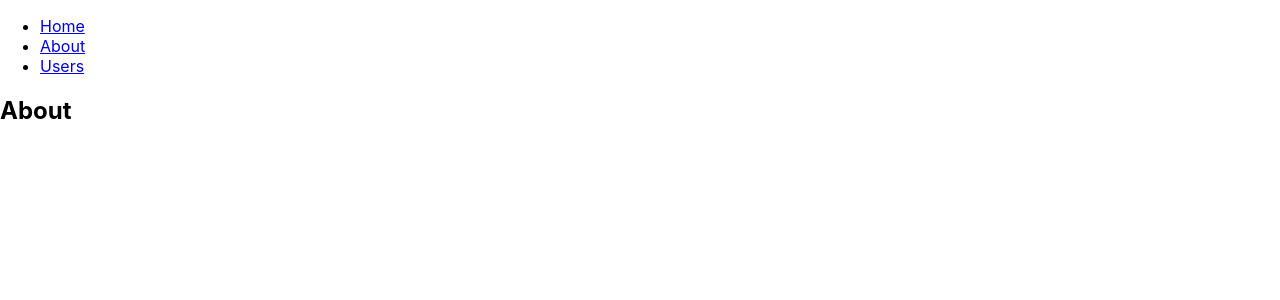
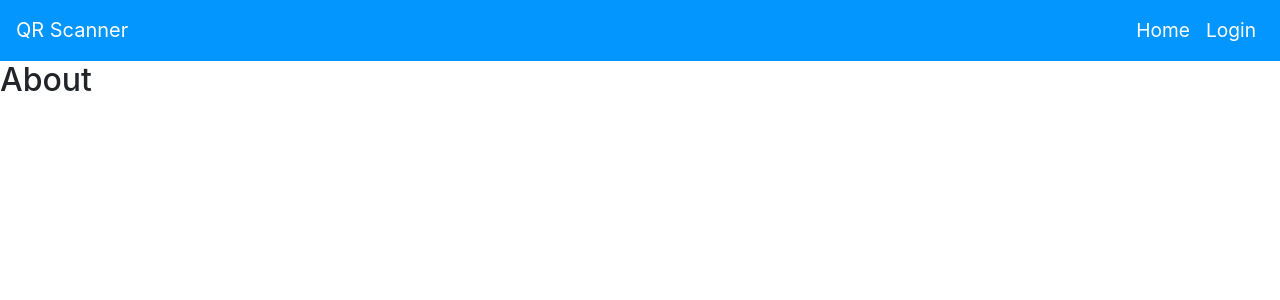
Before and after one commit to Echipa1-MPS/mpso-qr-code, a React (Create React App) app in the folder src/main/react-client/: page /about in a window 1280 px wide. Shown: the top 300 px of the page. Built offline with nearby package versions, Linux system fonts and the light colour scheme.

Commit message:
Add navbar, uninstall Sass

```diff
--- a/src/main/react-client/package.json
+++ b/src/main/react-client/package.json
@@ -8,7 +8,6 @@
     "@testing-library/user-event": "^12.8.3",
     "bootstrap": "^5.1.3",
     "react": "^17.0.2",
-    "react-bootstrap": "^2.0.1",
     "react-dom": "^17.0.2",
     "react-router-dom": "^5.3.0",
     "react-scripts": "4.0.3",
--- a/src/main/react-client/public/index.html
+++ b/src/main/react-client/public/index.html
@@ -24,6 +24,12 @@
       work correctly both with client-side routing and a non-root public URL.
       Learn how to configure a non-root public URL by running `npm run build`.
     -->
+    <link
+      rel="stylesheet"
+      href="https://maxcdn.bootstrapcdn.com/bootstrap/4.0.0/css/bootstrap.min.css"
+      integrity="sha384-Gn5384xqQ1aoWXA+058RXPxPg6fy4IWvTNh0E263XmFcJlSAwiGgFAW/dAiS6JXm"
+      crossorigin="anonymous"
+    />
     <title>React App</title>
   </head>
   <body>
@@ -40,4 +46,20 @@
       To create a production bundle, use `npm run build` or `yarn build`.
     -->
   </body>
+
+  <script
+    src="https://code.jquery.com/jquery-3.2.1.slim.min.js"
+    integrity="sha384-KJ3o2DKtIkvYIK3UENzmM7KCkRr/rE9/Qpg6aAZGJwFDMVNA/GpGFF93hXpG5KkN"
+    crossorigin="anonymous"
+  ></script>
+  <script
+    src="https://cdnjs.cloudflare.com/ajax/libs/popper.js/1.12.9/umd/popper.min.js"
+    integrity="sha384-ApNbgh9B+Y1QKtv3Rn7W3mgPxhU9K/ScQsAP7hUibX39j7fakFPskvXusvfa0b4Q"
+    crossorigin="anonymous"
+  ></script>
+  <script
+    src="https://maxcdn.bootstrapcdn.com/bootstrap/4.0.0/js/bootstrap.min.js"
+    integrity="sha384-JZR6Spejh4U02d8jOt6vLEHfe/JQGiRRSQQxSfFWpi1MquVdAyjUar5+76PVCmYl"
+    crossorigin="anonymous"
+  ></script>
 </html>
--- /dev/null
+++ b/src/main/react-client/src/App.css
@@ -0,0 +1,27 @@
+.dark-blue-background {
+    background-color: #006BA6;
+}
+
+.light-blue-background {
+    background-color: #0496FF;
+}
+
+.accent-yellow-background {
+    background-color: #FFBC42;
+}
+
+.dark-pink-background {
+    background-color: #D81159;
+}
+
+.rose-budget-background {
+    background-color: #8F2D56;
+}
+
+.white-text-font {
+    color: white;
+}
+
+.header-options-text-size {
+    font-size: 1.2rem;
+}
--- a/src/main/react-client/src/App.js
+++ b/src/main/react-client/src/App.js
@@ -1,30 +1,12 @@
-import {
-  BrowserRouter as Router,
-  Switch,
-  Route,
-  Link
-} from "react-router-dom";
+import { BrowserRouter as Router, Switch, Route } from "react-router-dom";
+import Header from "./components/Header/Header";
 
 export default function App() {
   return (
+    <div>
+      <Header />
       <Router>
         <div>
-        <nav>
-          <ul>
-            <li>
-              <Link to="/">Home</Link>
-            </li>
-            <li>
-              <Link to="/about">About</Link>
-            </li>
-            <li>
-              <Link to="/users">Users</Link>
-            </li>
-          </ul>
-        </nav>
-
-        {/* A <Switch> looks through its children <Route>s and
-            renders the first one that matches the current URL. */}
           <Switch>
             <Route path="/about">
               <About />
@@ -38,6 +20,7 @@ export default function App() {
           </Switch>
         </div>
       </Router>
+    </div>
   );
 }
 
--- a/src/main/react-client/src/App.scss
+++ /dev/null
@@ -1,44 +0,0 @@
-.App {
-  text-align: center;
-}
-
-$dark_blue: #006BA6;
-$light_blue: #0496FF;
-$accent_yellow: #FFBC42;
-$dark_pink: #D81159;
-$rose_bud_cherry: #8F2D56;
-
-.App-logo {
-  height: 40vmin;
-  pointer-events: none;
-}
-
-@media (prefers-reduced-motion: no-preference) {
-  .App-logo {
-    animation: App-logo-spin infinite 20s linear;
-  }
-}
-
-.App-header {
-  background-color: #282c34;
-  min-height: 100vh;
-  display: flex;
-  flex-direction: column;
-  align-items: center;
-  justify-content: center;
-  font-size: calc(10px + 2vmin);
-  color: white;
-}
-
-.App-link {
-  color: #61dafb;
-}
-
-@keyframes App-logo-spin {
-  from {
-    transform: rotate(0deg);
-  }
-  to {
-    transform: rotate(360deg);
-  }
-}
--- /dev/null
+++ b/src/main/react-client/src/components/Header/Header.js
@@ -0,0 +1,27 @@
+import React, { Component } from 'react';
+import '../../App.css';
+
+export default class Header extends Component {
+    render() {
+        return(
+            <nav class="navbar navbar-expand-lg light-blue-background white-text-font">
+                <span class="navbar-brand">QR Scanner</span>
+                <button class="navbar-toggler navbar-light"
+                        type="button"
+                        data-toggle="collapse"
+                        data-target="#navbarNavAltMarkup"
+                        aria-controls="navbarNavAltMarkup"
+                        aria-expanded="false"
+                        aria-label="Toggle navigation">
+                    <span class="navbar-toggler-icon"></span>
+                </button>
+                <div class="collapse navbar-collapse" id="navbarNavAltMarkup" style={{flexDirection: "row-reverse"}}>
+                    <div class="navbar-nav">
+                        <span class="nav-item nav-link header-options-text-size" href="#">Home</span>
+                        <span class="nav-item nav-link header-options-text-size" href="#">Login</span>
+                    </div>
+                </div>
+            </nav>
+        )
+    }
+}
```
Also changed, not shown: src/main/react-client/src/components/Header/Header.css (added). Lines whose indentation alone changed are shown as unchanged.
